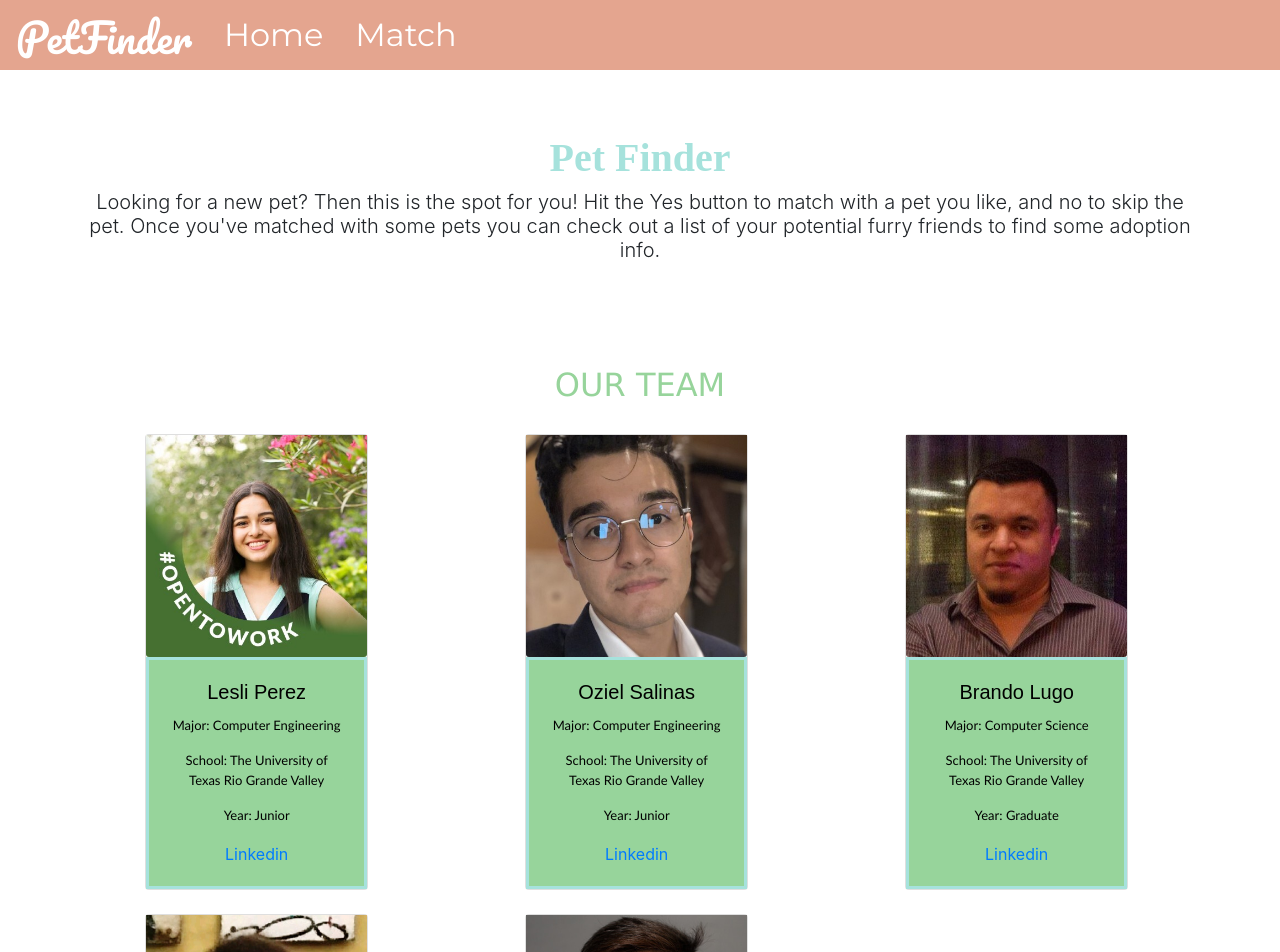
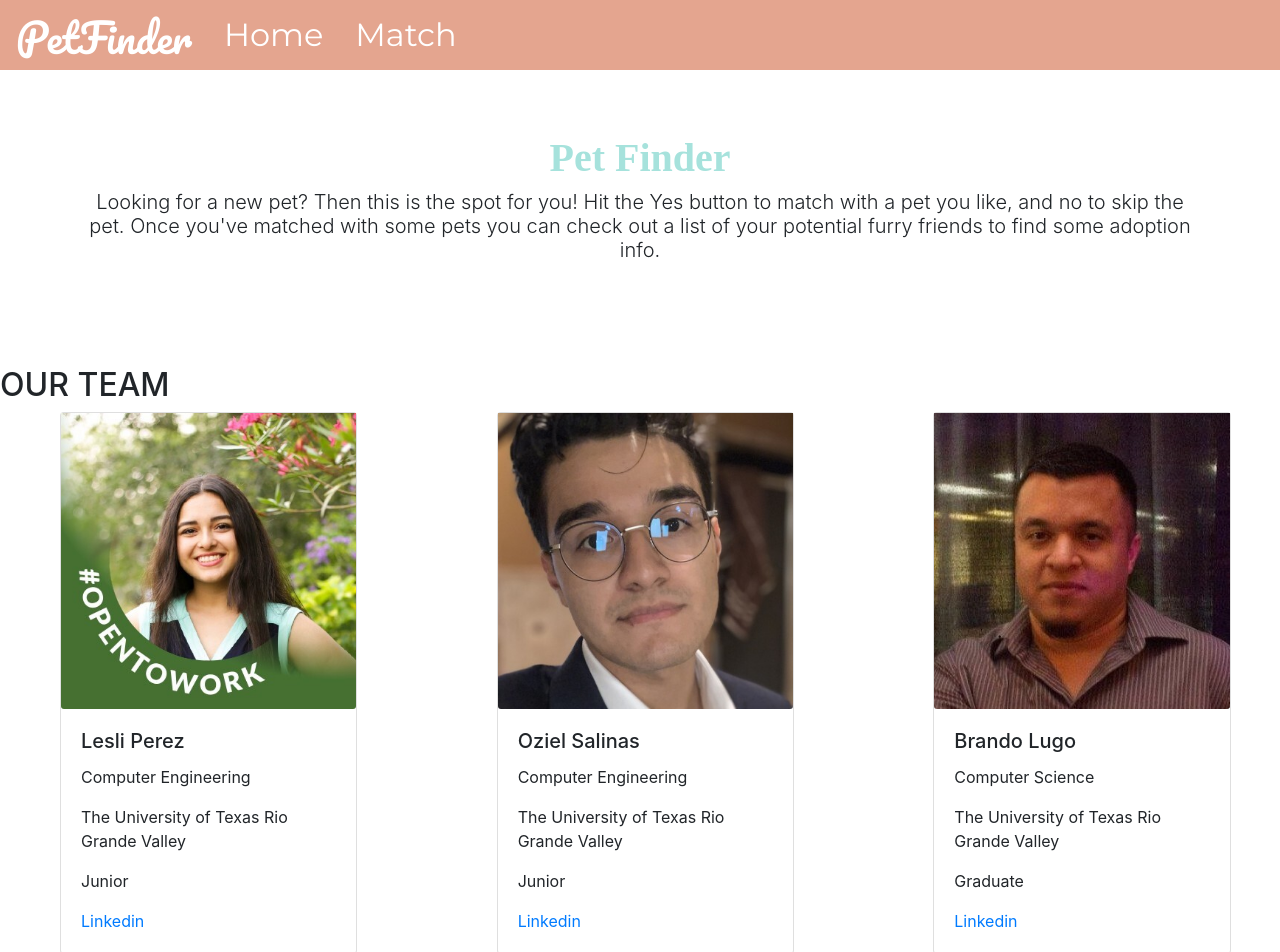
Before and after one commit to Codubee/PetFinderMW2-3, a React (Create React App) app in the folder frontend/: page / in a window 1280 px wide. Shown: the top 952 px of the page. Built offline with nearby package versions, Linux system fonts and the light colour scheme.

Commit message:
changed classNames and took out certain text to look nicer.

```diff
--- a/frontend/src/components/Team.js
+++ b/frontend/src/components/Team.js
@@ -23,20 +23,20 @@ class Team extends React.Component{
 
     render() {
         return (
-            <div className = "container">
-                <h2 className="title">OUR TEAM</h2>
+            <div className = "teamcontainer">
+                <h2 className="head_title">OUR TEAM</h2>
                 <Row xs ="3">
                     {data.map((person, index) => (
                         <div key={index}>
-                            <Col sm="8" className="centercard">
+                            <Col sm="9" className="centercard">
                                 <Card>
                                     <CardImg bottom width="100%" src={image[index]} alt="Card image camp" className="img" />
-                                    <CardBody className="cardbackground">
-                                        <CardTitle className="cardtitle" tag="h5">{person.personal_data.name}</CardTitle>
-                                        <CardText className="cardtext">Major: {person.personal_data.major}</CardText>
-                                        <CardText className="cardtext"> School: {person.personal_data.school}</CardText>
-                                        <CardText className="cardtext"> Year: {person.personal_data.year}</CardText>
-                                        <CardLink className="link" href={person.personal_data.link}>Linkedin</CardLink>
+                                    <CardBody className="teambackground">
+                                        <CardTitle className="teamtitle" tag="h5">{person.personal_data.name}</CardTitle>
+                                        <CardText className="teamtext">{person.personal_data.major}</CardText>
+                                        <CardText className="teamtext">{person.personal_data.school}</CardText>
+                                        <CardText className="teamtext">{person.personal_data.year}</CardText>
+                                        <CardLink className="teamlink" href={person.personal_data.link}>Linkedin</CardLink>
                                     </CardBody>
                                 </Card>
                             </Col>
```
